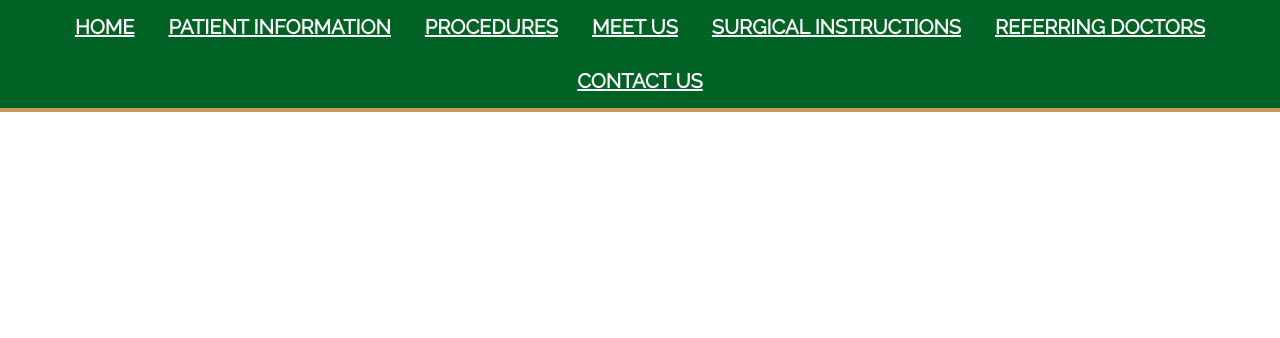
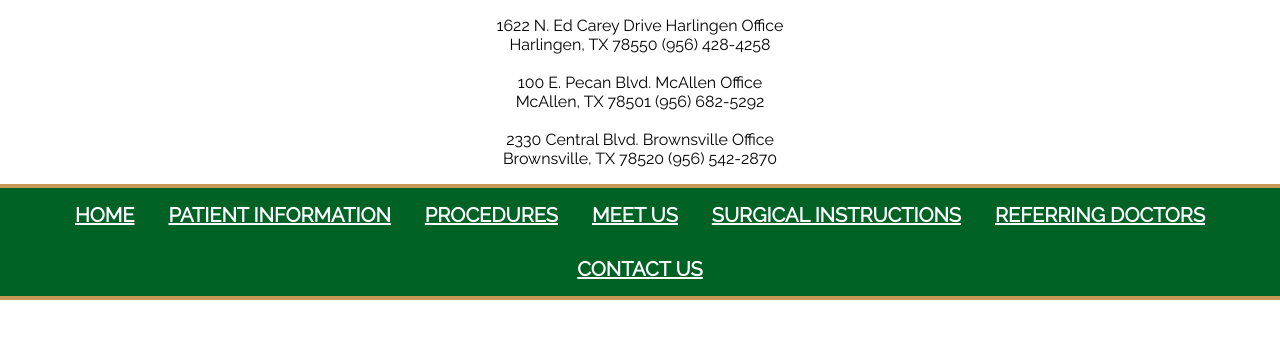
Before and after one commit to Thakorr/rgoms, a plain HTML site: page index.html in a window 1280 px wide. Drawn offline with Linux system fonts and the light colour scheme.

Commit message:
save for lunch

```diff
--- a/index.html
+++ b/index.html
@@ -4,9 +4,19 @@
     <link rel="stylesheet" href="./resources/css/style.css">
     <link href='https://fonts.googleapis.com/css?family=Raleway' rel='stylesheet'>
     <meta charset="utf-8">
-    <title>Rio Grande Oral & Maxillofacial Surgery</title>
+    <title>Rio Grande Oral &amp; Maxillofacial Surgery</title>
   </head>
   <body>
+    <div class="preheader">
+      <p>1622 N. Ed Carey Drive     Harlingen Office<br>
+        Harlingen, TX 78550         (956) 428-4258<br><br>
+        100 E. Pecan Blvd.          McAllen Office<br>
+        McAllen, TX 78501           (956) 682-5292<br><br>
+        2330 Central Blvd.          Brownsville Office<br>
+        Brownsville, TX 78520       (956) 542-2870</p>
+
+
+    </div>
     <div class="header">
       <a href="#" class="link">HOME</a> <a href="#" class="link">PATIENT INFORMATION</a> <a href="#" class="link">PROCEDURES</a> <a href="#" class="link">MEET US</a> <a href="#" class="link">SURGICAL INSTRUCTIONS</a> <a href="#" class="link">REFERRING DOCTORS</a> <a href="#" class="link">CONTACT US</a>
     </div>
--- a/resources/css/style.css
+++ b/resources/css/style.css
@@ -6,9 +6,16 @@ body {
 .header {
   background-color: #006325;
   border-bottom: 4px solid #C79957;
+  border-top: 4px solid #C79957;
   position: absolute;
   position: fixed;
   width: 100%;
+  text-align: center;
+}
+
+.preheader {
+  display: inline;
+  font-family: Raleway;
   text-align: center;
 }
 
@@ -24,3 +31,7 @@ body {
 .link:hover {
   color: #C79957;
 }
+
+.logo {
+  text-align: center;
+}
```
